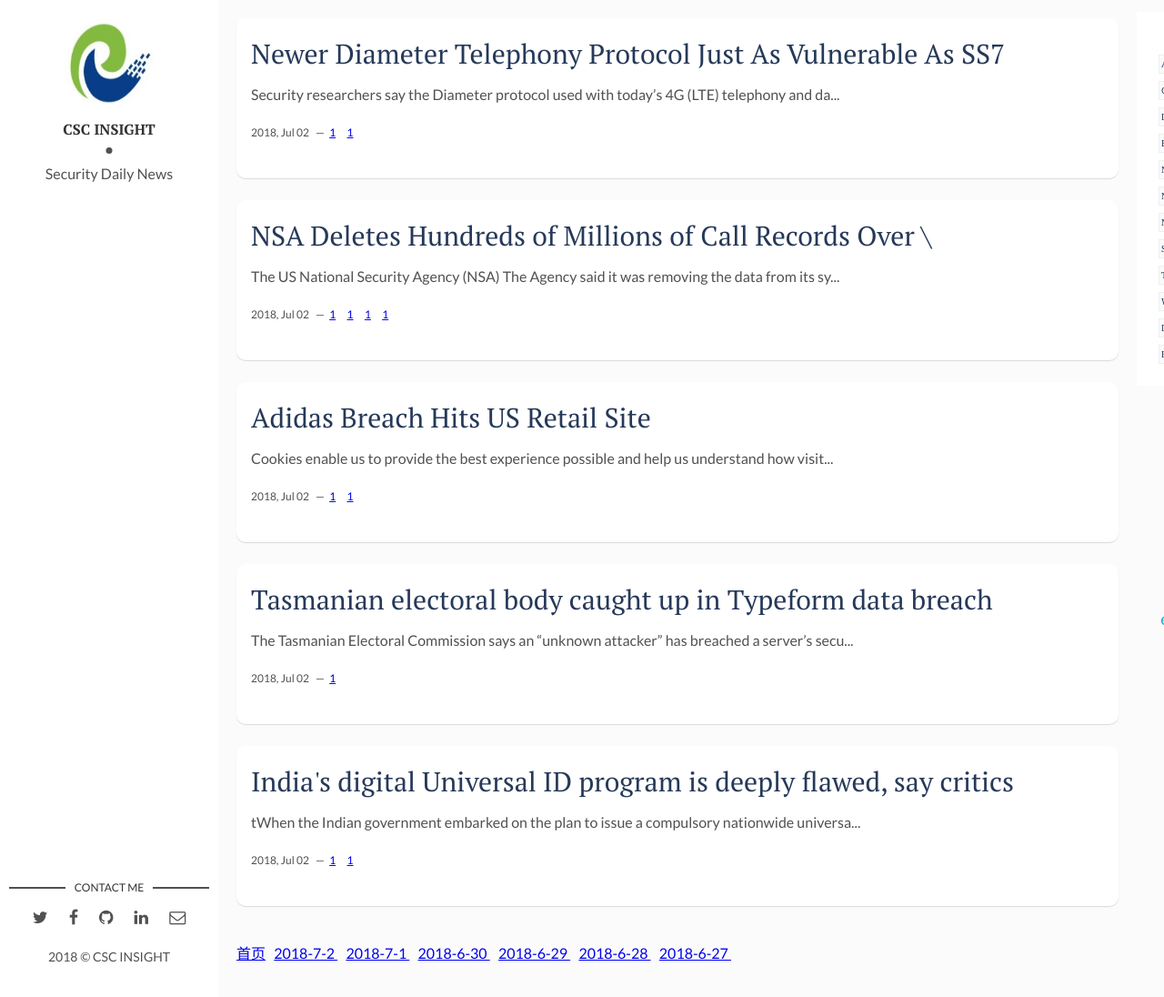
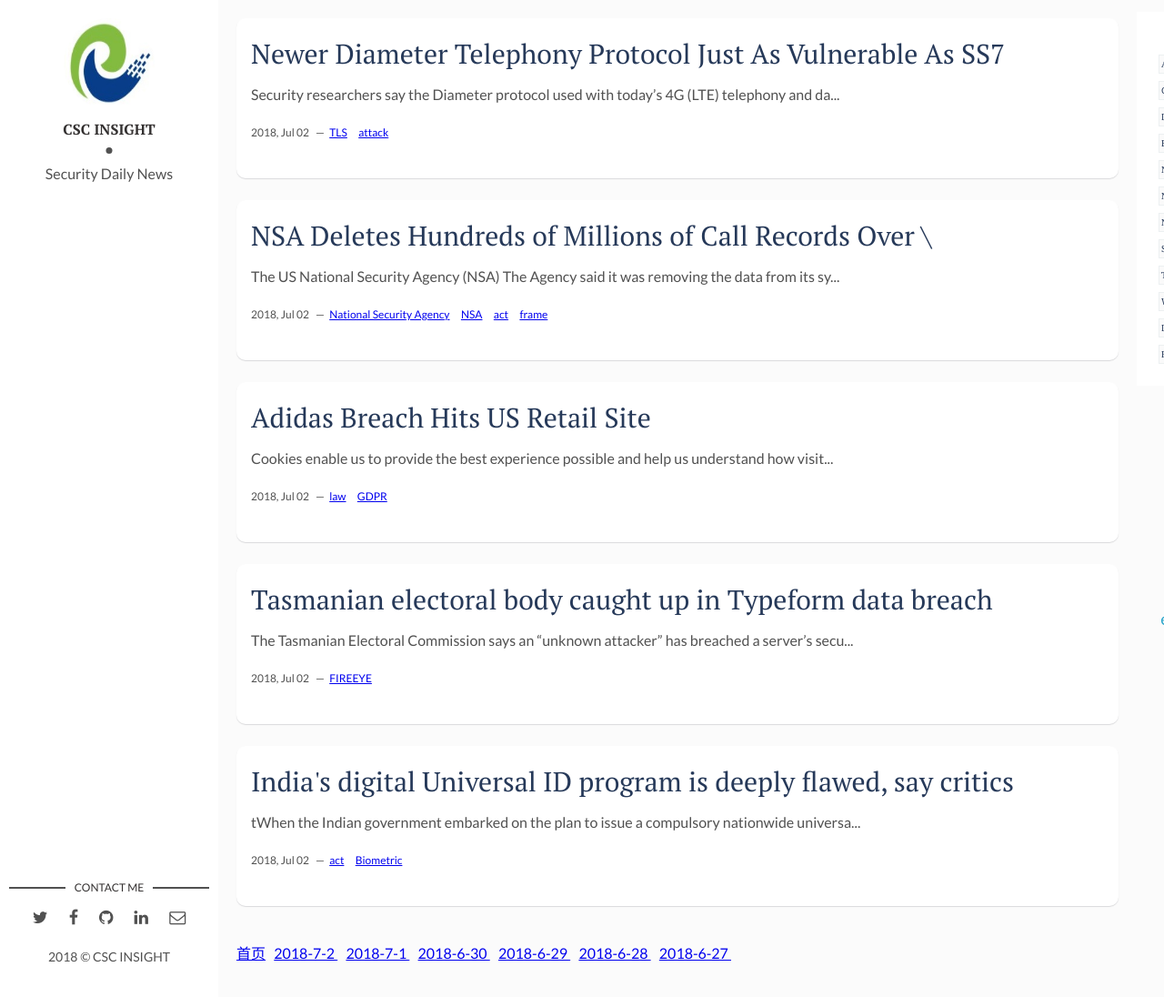
Before and after one commit to Marshalord/CSC005, a Jekyll site: the page built from index.html, in a window 1280 px wide and 1096 px high. Shown: the whole window at 91% size. Built offline with Jekyll 4.4.1, drawn with Linux system fonts in a browser that asks for light colours; nearby versions of some CDN libraries.

Commit message:
First pages commit

```diff
--- a/index.html
+++ b/index.html
@@ -63,19 +63,10 @@
     <h2 class="post-title"><a href="{{post.tourl}}">{{post.title}}</a></h2>
     <p>{{ post.content | strip_html | slice:0,90 }}...</p>
     <span class="post-date">{{post.date | date: '%Y, %b %d'}}&nbsp;&nbsp;&nbsp;—&nbsp;</span>
-
-    {% capture post_tags %}{% for tag in post.tags %}{{ tag | first }}{% unless forloop.last %},{% endunless %}{% endfor %}{%endcapture%}
-    {% assign tag_words = post_tags | split:',' | sort %}
-
-
-        {% for item in (0..post.tags.size) %}{% unless forloop.last %} {% capture this_word %}{{ tag_words[item] | strip_newlines}}{% endcapture %}
-
-
-            <span class="post-words"><a href="{{site.selfurl}}tags/#{{ this_word | cgi_escape }}">{{ this_word }}1</a></span>
-            <span>&nbsp;&nbsp;</span>
-
-        {% endunless %}{% endfor %}
-
+    {% for tag in post.tags %}
+    <span class="post-words"><a href="{{site.selfurl}}tags/#{{ tag | cgi_escape}}">{{ tag | escape }}</a></span>
+    <span>&nbsp;&nbsp;</span>
+    {% endfor %}
   </div>
 </article>
 
```
